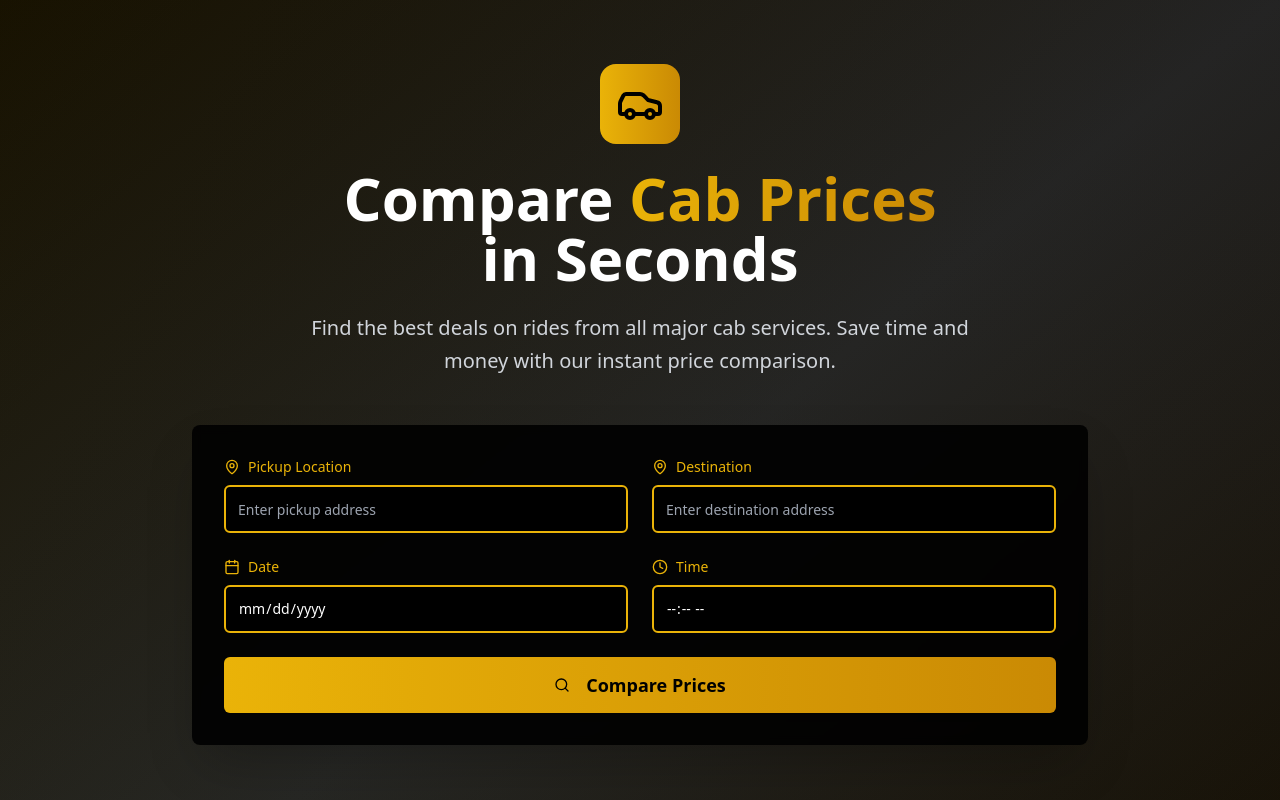
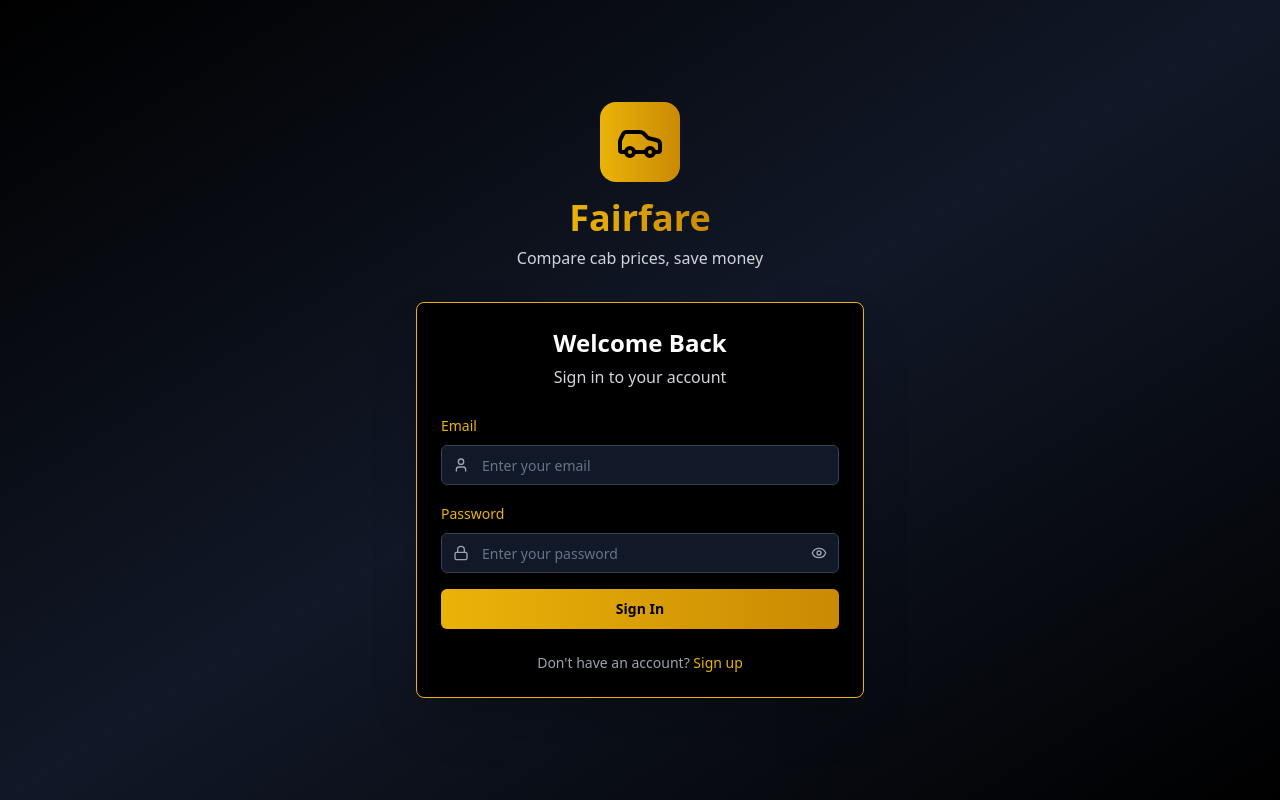
Before and after one commit to Devaryaa/cab-fare-finder-backend, a React (Vite) app: page / in a window 1280 px wide. Shown: the top 800 px of the page. Built offline with nearby package versions, Linux system fonts and the light colour scheme.

Commit message:
feat: Add login page and points bar
Adds a login page with "Fairfare" as the name and a points bar to the application.

```diff
--- /dev/null
+++ b/src/components/Login.tsx
@@ -0,0 +1,116 @@
+
+import React, { useState } from 'react';
+import { Car, User, Lock, Eye, EyeOff } from 'lucide-react';
+import { Button } from '@/components/ui/button';
+import { Input } from '@/components/ui/input';
+import { Card, CardContent, CardHeader } from '@/components/ui/card';
+
+interface LoginProps {
+  onLogin: (userData: { email: string; points: number }) => void;
+}
+
+const Login = ({ onLogin }: LoginProps) => {
+  const [email, setEmail] = useState('');
+  const [password, setPassword] = useState('');
+  const [showPassword, setShowPassword] = useState(false);
+  const [isLoading, setIsLoading] = useState(false);
+
+  const handleSubmit = async (e: React.FormEvent) => {
+    e.preventDefault();
+    setIsLoading(true);
+
+    // Simulate login
+    setTimeout(() => {
+      onLogin({ email, points: 1250 });
+      setIsLoading(false);
+    }, 1000);
+  };
+
+  return (
+    <div className="min-h-screen bg-gradient-to-br from-black via-gray-900 to-black flex items-center justify-center p-4">
+      <div className="w-full max-w-md">
+        {/* Logo and Branding */}
+        <div className="text-center mb-8">
+          <div className="flex justify-center mb-4">
+            <div className="bg-gradient-to-r from-yellow-500 to-yellow-600 p-4 rounded-2xl">
+              <Car className="h-12 w-12 text-black" />
+            </div>
+          </div>
+          <h1 className="text-4xl font-bold text-white mb-2">
+            <span className="bg-gradient-to-r from-yellow-500 to-yellow-600 bg-clip-text text-transparent">
+              Fairfare
+            </span>
+          </h1>
+          <p className="text-gray-300">Compare cab prices, save money</p>
+        </div>
+
+        {/* Login Form */}
+        <Card className="bg-black border-yellow-500 shadow-2xl">
+          <CardHeader>
+            <h2 className="text-2xl font-semibold text-white text-center">Welcome Back</h2>
+            <p className="text-gray-300 text-center">Sign in to your account</p>
+          </CardHeader>
+          <CardContent>
+            <form onSubmit={handleSubmit} className="space-y-4">
+              <div className="space-y-2">
+                <label className="text-sm font-medium text-yellow-500">Email</label>
+                <div className="relative">
+                  <User className="absolute left-3 top-3 h-4 w-4 text-gray-400" />
+                  <Input
+                    type="email"
+                    placeholder="Enter your email"
+                    value={email}
+                    onChange={(e) => setEmail(e.target.value)}
+                    className="pl-10 bg-gray-900 border-gray-700 text-white placeholder-gray-400 focus:border-yellow-500"
+                    required
+                  />
+                </div>
+              </div>
+
+              <div className="space-y-2">
+                <label className="text-sm font-medium text-yellow-500">Password</label>
+                <div className="relative">
+                  <Lock className="absolute left-3 top-3 h-4 w-4 text-gray-400" />
+                  <Input
+                    type={showPassword ? "text" : "password"}
+                    placeholder="Enter your password"
+                    value={password}
+                    onChange={(e) => setPassword(e.target.value)}
+                    className="pl-10 pr-10 bg-gray-900 border-gray-700 text-white placeholder-gray-400 focus:border-yellow-500"
+                    required
+                  />
+                  <button
+                    type="button"
+                    onClick={() => setShowPassword(!showPassword)}
+                    className="absolute right-3 top-3 text-gray-400 hover:text-yellow-500"
+                  >
+                    {showPassword ? <EyeOff className="h-4 w-4" /> : <Eye className="h-4 w-4" />}
+                  </button>
+                </div>
+              </div>
+
+              <Button
+                type="submit"
+                disabled={isLoading}
+                className="w-full bg-gradient-to-r from-yellow-500 to-yellow-600 hover:from-yellow-600 hover:to-yellow-700 text-black font-semibold"
+              >
+                {isLoading ? "Signing in..." : "Sign In"}
+              </Button>
+            </form>
+
+            <div className="mt-6 text-center">
+              <p className="text-gray-400 text-sm">
+                Don't have an account?{" "}
+                <button className="text-yellow-500 hover:text-yellow-400 font-medium">
+                  Sign up
+                </button>
+              </p>
+            </div>
+          </CardContent>
+        </Card>
+      </div>
+    </div>
+  );
+};
+
+export default Login;
--- /dev/null
+++ b/src/components/PointsBar.tsx
@@ -0,0 +1,35 @@
+
+import React from 'react';
+import { Star, Gift } from 'lucide-react';
+
+interface PointsBarProps {
+  points: number;
+  userEmail: string;
+}
+
+const PointsBar = ({ points, userEmail }: PointsBarProps) => {
+  return (
+    <div className="bg-gradient-to-r from-yellow-500 to-yellow-600 text-black py-3 px-4">
+      <div className="container mx-auto flex items-center justify-between">
+        <div className="flex items-center space-x-4">
+          <div className="flex items-center space-x-2">
+            <div className="bg-black rounded-full p-2">
+              <Star className="h-4 w-4 text-yellow-500" />
+            </div>
+            <span className="font-semibold">{points.toLocaleString()} Points</span>
+          </div>
+          <div className="hidden md:block text-sm opacity-80">
+            Welcome back, {userEmail.split('@')[0]}!
+          </div>
+        </div>
+
+        <div className="flex items-center space-x-2">
+          <Gift className="h-4 w-4" />
+          <span className="text-sm font-medium">Redeem Rewards</span>
+        </div>
+      </div>
+    </div>
+  );
+};
+
+export default PointsBar;
--- a/src/pages/Index.tsx
+++ b/src/pages/Index.tsx
@@ -3,14 +3,32 @@ import React, { useState } from 'react';
 import { Car, Zap, Shield, Clock } from 'lucide-react';
 import SearchForm, { SearchData } from '../components/SearchForm';
 import PriceComparison from '../components/PriceComparison';
+import Login from '../components/Login';
+import PointsBar from '../components/PointsBar';
 import { CabService } from '../components/CabServiceCard';
 import { mockCabServices } from '../data/mockServices';
 import { toast } from '@/hooks/use-toast';
 
+interface UserData {
+  email: string;
+  points: number;
+}
+
 const Index = () => {
+  const [isLoggedIn, setIsLoggedIn] = useState(false);
+  const [userData, setUserData] = useState<UserData | null>(null);
   const [searchResults, setSearchResults] = useState<CabService[]>([]);
   const [isLoading, setIsLoading] = useState(false);
   const [hasSearched, setHasSearched] = useState(false);
+
+  const handleLogin = (user: UserData) => {
+    setUserData(user);
+    setIsLoggedIn(true);
+    toast({
+      title: "Welcome to Fairfare!",
+      description: `Logged in successfully. You have ${user.points} points!`,
+    });
+  };
 
   const handleSearch = async (searchData: SearchData) => {
     setIsLoading(true);
@@ -35,8 +53,18 @@ const Index = () => {
     console.log('Selected service:', service);
   };
 
+  // Show login page if not logged in
+  if (!isLoggedIn) {
+    return <Login onLogin={handleLogin} />;
+  }
+
   return (
     <div className="min-h-screen bg-gradient-to-br from-black via-gray-900 to-black">
+      {/* Points Bar */}
+      {userData && (
+        <PointsBar points={userData.points} userEmail={userData.email} />
+      )}
+
       {/* Hero Section */}
       <div className="relative overflow-hidden">
         <div className="absolute inset-0 bg-gradient-to-r from-yellow-500/10 to-yellow-600/10"></div>
```
